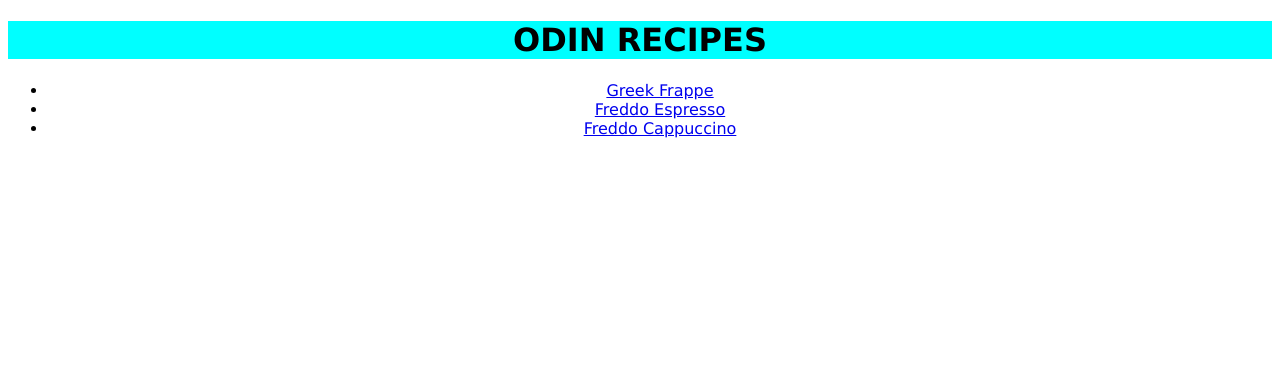
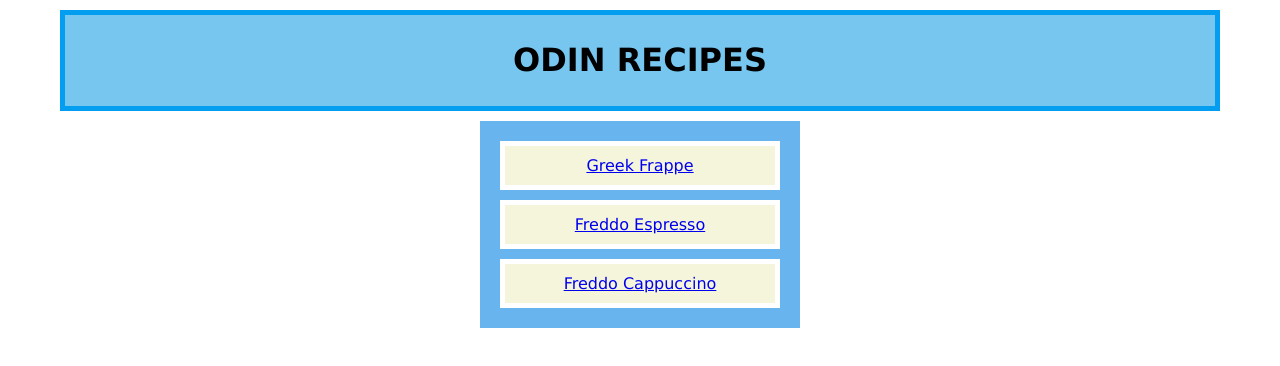
Before and after one commit to valavanisp/odin-recipes, a plain HTML site: page index.html in a window 1280 px wide. Drawn offline with Linux system fonts and the light colour scheme.

Commit message:
add box layouts to index page

```diff
--- a/index.html
+++ b/index.html
@@ -8,11 +8,13 @@
 </head>
 
 <body>
-    <h1>Odin Recipes</h1>
-    <ul class="recipes">
-        <li><a href="./recipes/greek_frappe.html">Greek Frappe</a></li>
-        <li><a href="./recipes/freddo_espresso.html">Freddo Espresso</a></li>
-        <li><a href="./recipes/freddo_cappuccino.html">Freddo Cappuccino</a></li>
-    </ul>
+    <div class="title">
+        <h1>Odin Recipes</h1>
+    </div>
+    <div class="list">
+        <div class="frappe"><a href="./recipes/greek_frappe.html">Greek Frappe</a></div>
+        <div class="espresso"><a href="./recipes/freddo_espresso.html">Freddo Espresso</a></div>
+        <div class="cappuccino"><a href="./recipes/freddo_cappuccino.html">Freddo Cappuccino</a></div>
+    </div>
 </body>
 </html>
--- a/styles/style.css
+++ b/styles/style.css
@@ -1,19 +1,51 @@
 * {
     font-family: Verdana, Geneva, Tahoma, sans-serif
+}
+
+body {
+    margin: 0 50px;
+}
+
+.title {
+    background-color: #76c6f0;
+    margin: 10px;
+    border: 5px solid #049ef1;;
+    padding: 5px;
+
 }
 
 h1 {
     text-align: center;
     text-transform: uppercase;
-    background-color: aqua;
 }
 
-.recipes {
+.list {
+    background-color: rgb(103, 180, 238);
+    width: 300px;
+    margin: 10px auto;
+    padding: 10px;
     text-align: center;
 }
 
-.description {
-    font-style: italic;
+.frappe {
+    margin: 10px;
+    border: 5px solid #ffffff;
+    padding: 10px;
+    background-color: beige;
+}
+
+.espresso {
+    margin: 10px;
+    border: 5px solid #ffffff;
+    padding: 10px;
+    background-color: beige;
+}
+
+.cappuccino {
+    margin: 10px;
+    border: 5px solid #ffffff;
+    padding: 10px;
+    background-color: beige;
 }
 
 img {
```
